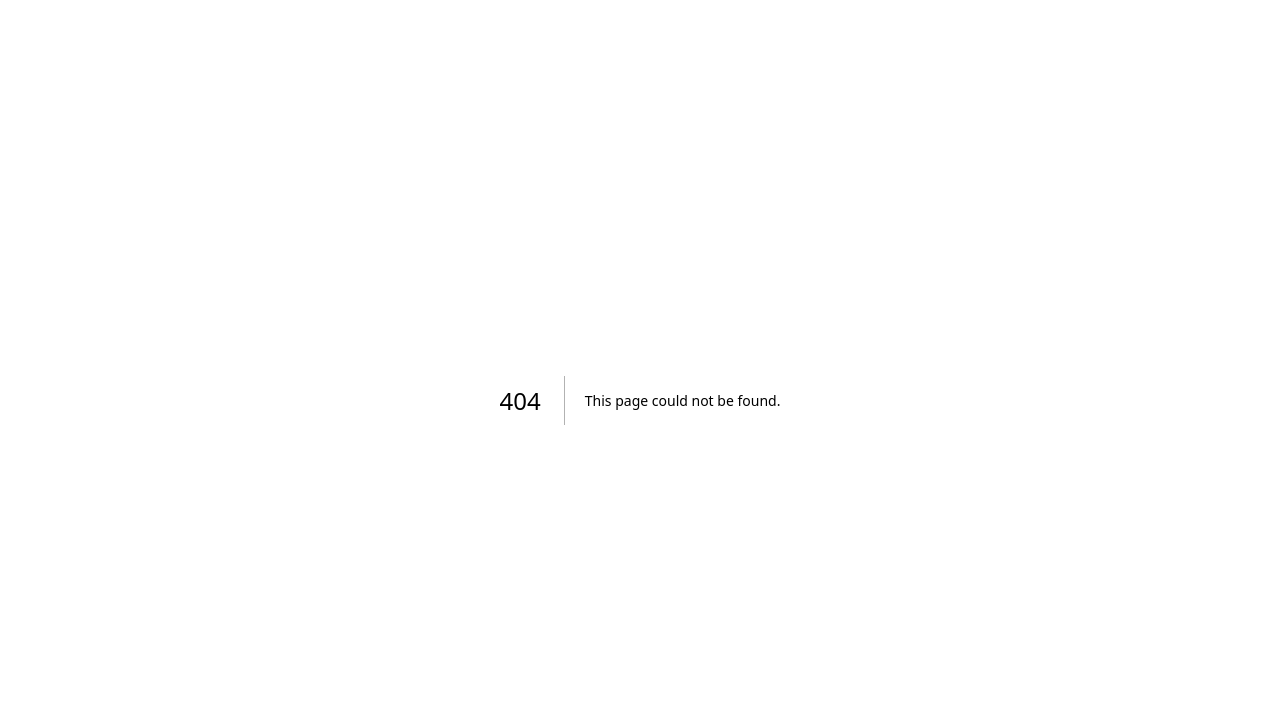
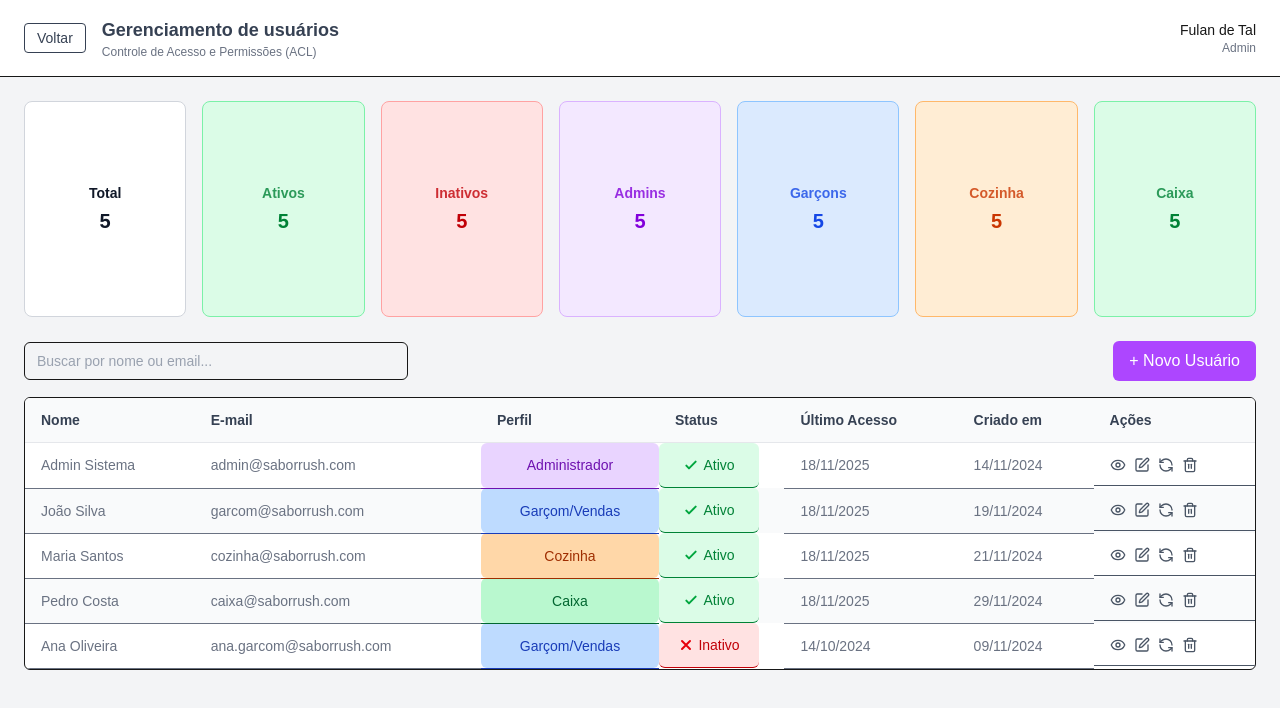
Before and after one commit to ezequielsan/sabor-rush, a Next.js app: page /gerenciamento-de-usuarios in a window 1280 px wide. Before the commit this address had no page. Shown: the top 708 px of the page. Built offline with nearby package versions, Linux system fonts and the light colour scheme.

Commit message:
Adiciona a primeira verso do gerenciamento de usuarios

```diff
--- /dev/null
+++ b/src/app/gerenciamento-de-usuarios/page.tsx
@@ -0,0 +1,212 @@
+'use client'
+
+import { useRouter } from 'next/navigation'
+import { useState } from 'react'
+import { Eye, Edit, RefreshCcw, Trash2 } from 'lucide-react'
+
+function StatusCard({ label, count, colorClass }: { label: string, count: number, colorClass?: string }) {
+    return (
+        <div
+            className={`w-full h-[216px] border rounded-lg px-6 py-4 flex flex-col items-center justify-center
+        ${colorClass ? colorClass : 'bg-white border-gray-300 text-gray-900'}
+      `}
+        >
+            <p className={`text-sm font-semibold mb-1 ${colorClass ? 'opacity-80' : ''}`}>
+                {label}
+            </p>
+            <p className={`text-xl font-bold`}>
+                {count}
+            </p>
+        </div>
+    )
+}
+
+// Dados fixos de exemplo (podem vir de API)
+const usuariosMock = [
+    {
+        nome: "Admin Sistema",
+        email: "admin@saborrush.com",
+        perfil: "Administrador",
+        perfilCor: "bg-purple-200 text-purple-800",
+        status: "Ativo",
+        statusCor: "bg-green-100 text-green-700",
+        ultimoAcesso: "18/11/2025",
+        criadoEm: "14/11/2024"
+    },
+    {
+        nome: "João Silva",
+        email: "garcom@saborrush.com",
+        perfil: "Garçom/Vendas",
+        perfilCor: "bg-blue-200 text-blue-800",
+        status: "Ativo",
+        statusCor: "bg-green-100 text-green-700",
+        ultimoAcesso: "18/11/2025",
+        criadoEm: "19/11/2024"
+    },
+    {
+        nome: "Maria Santos",
+        email: "cozinha@saborrush.com",
+        perfil: "Cozinha",
+        perfilCor: "bg-orange-200 text-orange-800",
+        status: "Ativo",
+        statusCor: "bg-green-100 text-green-700",
+        ultimoAcesso: "18/11/2025",
+        criadoEm: "21/11/2024"
+    },
+    {
+        nome: "Pedro Costa",
+        email: "caixa@saborrush.com",
+        perfil: "Caixa",
+        perfilCor: "bg-green-200 text-green-800",
+        status: "Ativo",
+        statusCor: "bg-green-100 text-green-700",
+        ultimoAcesso: "18/11/2025",
+        criadoEm: "29/11/2024"
+    },
+    {
+        nome: "Ana Oliveira",
+        email: "ana.garcom@saborrush.com",
+        perfil: "Garçom/Vendas",
+        perfilCor: "bg-blue-200 text-blue-800",
+        status: "Inativo",
+        statusCor: "bg-red-100 text-red-700",
+        ultimoAcesso: "14/10/2024",
+        criadoEm: "09/11/2024"
+    }
+]
+
+export default function GerenciaUsuariosPage() {
+    const router = useRouter()
+
+    // Exemplo de valores fixos, pode vir de props ou API depois
+    const total = 5
+    const ativos = 5
+    const inativos = 5
+    const admins = 5
+    const garcons = 5
+    const cozinha = 5
+    const caixa = 5
+
+    // Estado da busca
+    const [busca, setBusca] = useState("")
+
+    // Filtra usuários pelo nome ou email conforme busca
+    const usuariosFiltrados = usuariosMock.filter(user =>
+        user.nome.toLowerCase().includes(busca.toLowerCase()) ||
+        user.email.toLowerCase().includes(busca.toLowerCase())
+    )
+
+    return (
+        <div className="min-h-screen bg-gray-100">
+
+            {/* HEADER */}
+            <header className="bg-white border-b px-6 py-4">
+                <div className="flex items-center justify-between">
+                    <div className="flex items-center gap-4">
+                        <button
+                            onClick={() => router.back()}
+                            className="px-3 py-1 border rounded text-sm text-gray-700 hover:bg-gray-50"
+                        >
+                            Voltar
+                        </button>
+
+                        <div>
+                            <h1 className="text-lg font-semibold text-gray-700">
+                                Gerenciamento de usuários
+                            </h1>
+                            <p className="text-xs text-gray-500">
+                                Controle de Acesso e Permissões (ACL)
+                            </p>
+                        </div>
+                    </div>
+
+                    <div className="text-right">
+                        <p className="text-sm font-medium">Fulan de Tal</p>
+                        <p className="text-xs text-gray-500">Admin</p>
+                    </div>
+                </div>
+            </header>
+
+            {/* CARDS */}
+            <section className="px-6 py-6 grid grid-cols-7 gap-4">
+                <StatusCard label="Total" count={total} />
+                <StatusCard label="Ativos" count={ativos} colorClass="bg-green-100 text-green-700 border-green-300" />
+                <StatusCard label="Inativos" count={inativos} colorClass="bg-red-100 text-red-700 border-red-300" />
+                <StatusCard label="Admins" count={admins} colorClass="bg-purple-100 text-purple-700 border-purple-300" />
+                <StatusCard label="Garçons" count={garcons} colorClass="bg-blue-100 text-blue-700 border-blue-300" />
+                <StatusCard label="Cozinha" count={cozinha} colorClass="bg-orange-100 text-orange-700 border-orange-300" />
+                <StatusCard label="Caixa" count={caixa} colorClass="bg-green-100 text-green-700 border-green-300" />
+            </section>
+
+            {/* LISTA DE USUÁRIOS */}
+            <section className="px-6 pb-6">
+                <div className="flex flex-wrap justify-between items-center mb-4 gap-4">
+                    <input
+                        type="text"
+                        placeholder="Buscar por nome ou email..."
+                        value={busca}
+                        onChange={(e) => setBusca(e.target.value)}
+                        className="flex-grow min-w-[250px] max-w-sm border rounded-md px-3 py-2 text-sm placeholder-gray-400 focus:outline-none focus:ring-2 focus:ring-purple-400"
+                    />
+                    <button
+                        onClick={() => alert('Adicionar novo usuário')}
+                        className="bg-purple-500 text-white px-4 py-2 rounded-md hover:bg-purple-600 transition"
+                    >
+                        + Novo Usuário
+                    </button>
+                </div>
+
+                <div className="overflow-y-auto max-h-[400px] border rounded-md bg-white">
+                    <table className="w-full text-left text-sm border-collapse">
+                        <thead className="bg-gray-50 sticky top-0 z-10">
+                            <tr>
+                                {["Nome", "E-mail", "Perfil", "Status", "Último Acesso", "Criado em", "Ações"].map((header) => (
+                                    <th key={header} className="py-3 px-4 border-b border-gray-200 font-semibold text-gray-700">{header}</th>
+                                ))}
+                            </tr>
+                        </thead>
+                        <tbody>
+                            {usuariosFiltrados.length === 0 && (
+                                <tr>
+                                    <td colSpan={7} className="text-center py-6 text-gray-500">
+                                        Nenhum usuário encontrado.
+                                    </td>
+                                </tr>
+                            )}
+                            {usuariosFiltrados.map((user, idx) => (
+                                <tr key={idx} className="even:bg-gray-50 text-gray-500">
+                                    <td className="py-3 px-4 border-b">{user.nome}</td>
+                                    <td className="py-3 px-4 border-b">{user.email}</td>
+                                    <td className={`py-3 px-4 border-b rounded-md max-w-[150px] text-center ${user.perfilCor}`}>
+                                        {user.perfil}
+                                    </td>
+                                    <td className={`py-3 px-4 border-b rounded-md max-w-[100px] text-center flex items-center justify-center gap-1 ${user.statusCor}`}>
+                                        {user.status === "Ativo" ? (
+                                            <svg xmlns="http://www.w3.org/2000/svg" className="h-4 w-4 text-green-600" fill="none" viewBox="0 0 24 24" stroke="currentColor" strokeWidth={3}>
+                                                <path strokeLinecap="round" strokeLinejoin="round" d="M5 13l4 4L19 7" />
+                                            </svg>
+                                        ) : (
+                                            <svg xmlns="http://www.w3.org/2000/svg" className="h-4 w-4 text-red-600" fill="none" viewBox="0 0 24 24" stroke="currentColor" strokeWidth={3}>
+                                                <path strokeLinecap="round" strokeLinejoin="round" d="M6 18L18 6M6 6l12 12" />
+                                            </svg>
+                                        )}
+                                        <span>{user.status}</span>
+                                    </td>
+                                    <td className="py-3 px-4 border-b">{user.ultimoAcesso}</td>
+                                    <td className="py-3 px-4 border-b">{user.criadoEm}</td>
+                                    <td className="py-3 px-4 border-b flex items-center gap-2 text-gray-600">
+                                        <button title="Visualizar" className="hover:text-gray-900"><Eye size={16} /></button>
+                                        <button title="Editar" className="hover:text-gray-900"><Edit size={16} /></button>
+                                        <button title="Resetar senha" className="hover:text-gray-900"><RefreshCcw size={16} /></button>
+                                        <button title="Excluir" className="hover:text-red-600"><Trash2 size={16} /></button>
+                                    </td>
+                                </tr>
+                            ))}
+                        </tbody>
+                    </table>
+                </div>
+            </section>
+
+        </div>
+    )
+}
```
